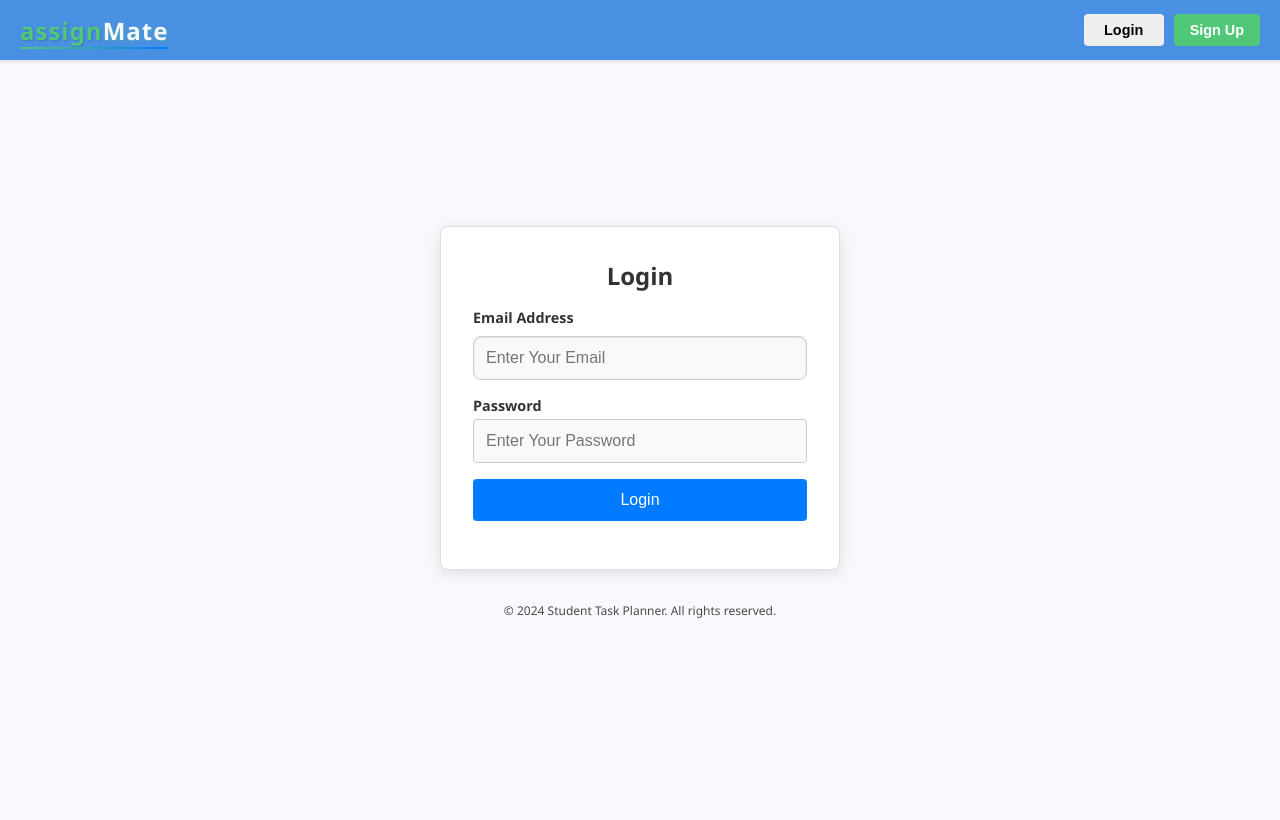
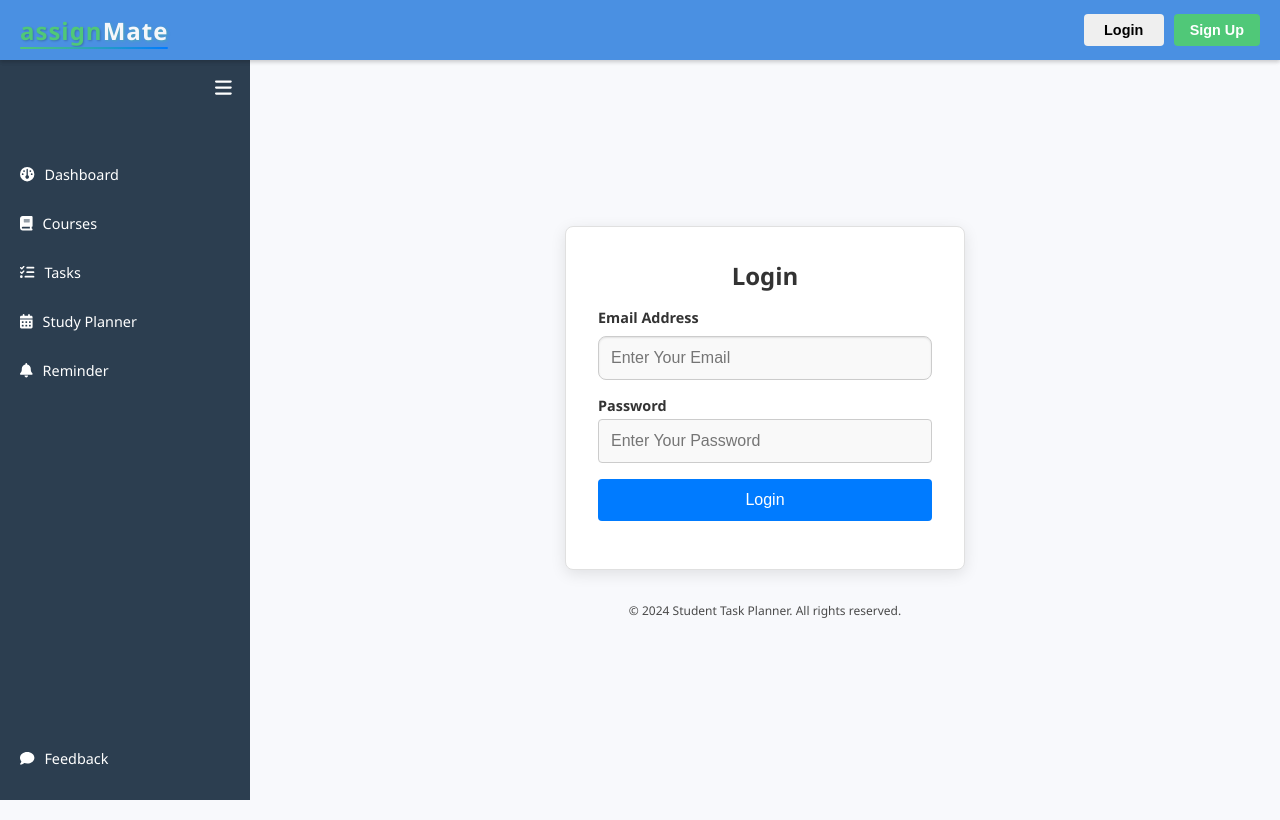
Before and after one commit to AnilaAnilaN/taskPlanner, a React (Vite) app in the folder an/: page /login in a window 1280 px wide. Built offline with nearby package versions, Linux system fonts and the light colour scheme; no server answers; sample sign-in values are in the browser's storage.

Commit message:
rendering header and the sidebar on the app component instead of rendering them individually on each page
to make the code clean

```diff
--- a/an/src/App.jsx
+++ b/an/src/App.jsx
@@ -1,6 +1,8 @@
 import React, { useState, useEffect } from 'react';
 import { BrowserRouter as Router, Route, Routes, Navigate } from 'react-router-dom';
 import { getTasks } from './api';
+import Sidebar from './Sidebar';
+import Header from './Header';
 import Dashboard from './Dashboard';
 import Tasks from './Tasks';
 import Courses from './Courses';
@@ -57,6 +59,8 @@ const App = () => {
   return (
     <Router>
       <div className="app-container">
+        {isAuthenticated && <Sidebar />}
+        {isAuthenticated && <Header />}
         <main className="main-content">
           <Routes>
             <Route path="/register" element={<RegisterPage />} />
```
